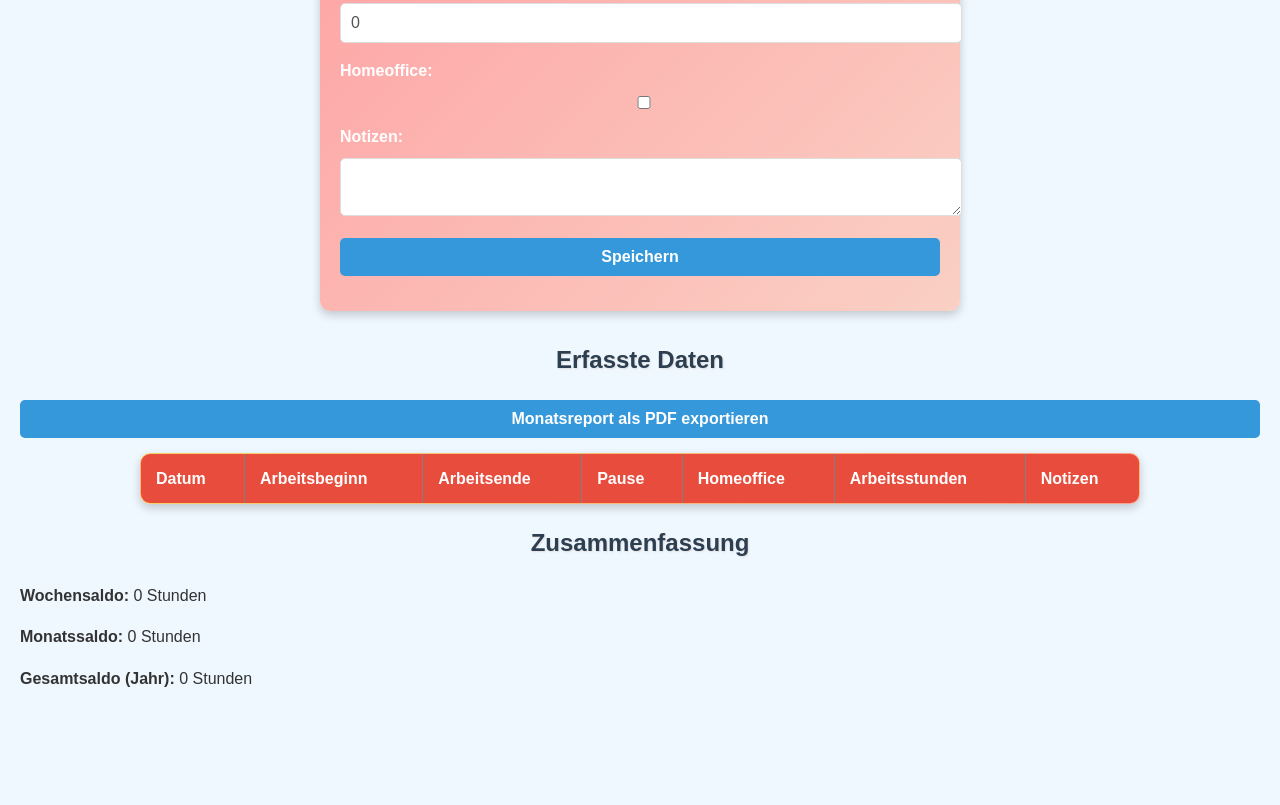
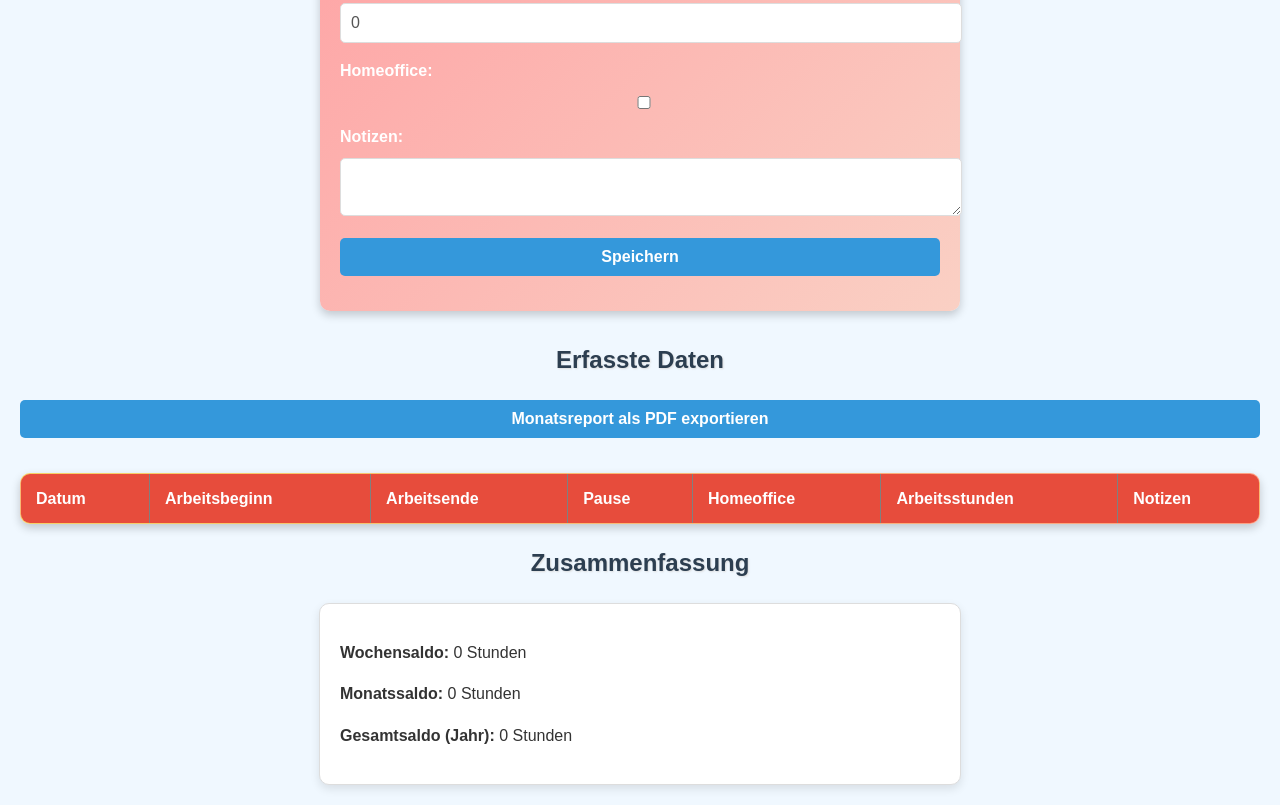
Before and after one commit to mountdennis/zeiterfassung, a plain HTML site: page index.html in a window 1280 px wide. Shown: the part 421-1226 px from the top of the page. Before the commit the page ends 1132 px from the top, so only its background shows below. Drawn offline with nearby package versions, Linux system fonts and the light colour scheme.

Commit message:
Update style.css

```diff
--- a/style.css
+++ b/style.css
@@ -1,8 +1,7 @@
-/* Allgemeine Einstellungen */
 body {
     font-family: Arial, sans-serif;
     margin: 20px;
-    background-color: #f0f8ff; /* Heller Blauton als Hintergrund */
+    background-color: #f0f8ff; /* Heller Blauton */
     color: #333;
     line-height: 1.6;
 }
@@ -14,12 +13,11 @@ h1, h2 {
     text-shadow: 1px 1px 2px #ddd;
 }
 
-/* Formular */
 form {
     max-width: 600px;
     margin: 0 auto 30px auto;
     padding: 20px;
-    background: linear-gradient(135deg, #ff9a9e, #fad0c4); /* Farbverlauf: Rosa zu Hellpink */
+    background: linear-gradient(135deg, #ff9a9e, #fad0c4); /* Farbverlauf */
     border: none;
     border-radius: 10px;
     box-shadow: 0 4px 10px rgba(0, 0, 0, 0.2);
@@ -44,12 +42,12 @@ input, textarea, button {
 
 input:focus, textarea:focus {
     outline: none;
-    border-color: #e67e22; /* Orange */
+    border-color: #e67e22;
     box-shadow: 0 0 5px rgba(230, 126, 34, 0.5);
 }
 
 button {
-    background-color: #3498db; /* Blau */
+    background-color: #3498db;
     color: white;
     border: none;
     font-weight: bold;
@@ -58,16 +56,15 @@ button {
 }
 
 button:hover {
-    background-color: #2980b9; /* Dunkleres Blau */
+    background-color: #2980b9;
     transform: scale(1.05);
 }
 
-/* Tabelle */
 table {
     width: 100%;
     border-collapse: collapse;
     margin-top: 20px;
-    background: linear-gradient(135deg, #f6d365, #fda085); /* Farbverlauf: Gelb zu Orange */
+    background: linear-gradient(135deg, #f6d365, #fda085); /* Farbverlauf */
     border-radius: 10px;
     box-shadow: 0 4px 10px rgba(0, 0, 0, 0.2);
     overflow: hidden;
@@ -77,24 +74,29 @@ table {
 table th, table td {
     padding: 12px 15px;
     text-align: left;
-    border-bottom: 1px solid rgba(255, 255, 255, 0.3); /* Transparente weiße Linie */
+    border-bottom: 1px solid rgba(255, 255, 255, 0.3);
 }
 
 table th {
-    background-color: #e74c3c; /* Roter Kopfbereich */
+    background-color: #e74c3c;
     color: white;
     font-weight: bold;
 }
 
 table tr:nth-child(even) {
-    background-color: rgba(255, 255, 255, 0.1); /* Leicht transparenter Hintergrund */
+    background-color: rgba(255, 255, 255, 0.1);
 }
 
 table tr:hover {
-    background-color: rgba(255, 255, 255, 0.2); /* Hover-Effekt */
+    background-color: rgba(255, 255, 255, 0.2);
 }
 
-#data-table {
-    max-width: 1000px;
+#summary {
+    max-width: 600px;
     margin: 0 auto;
+    background-color: #fff;
+    padding: 20px;
+    border: 1px solid #ddd;
+    border-radius: 10px;
+    box-shadow: 0 4px 10px rgba(0, 0, 0, 0.1);
 }
```
